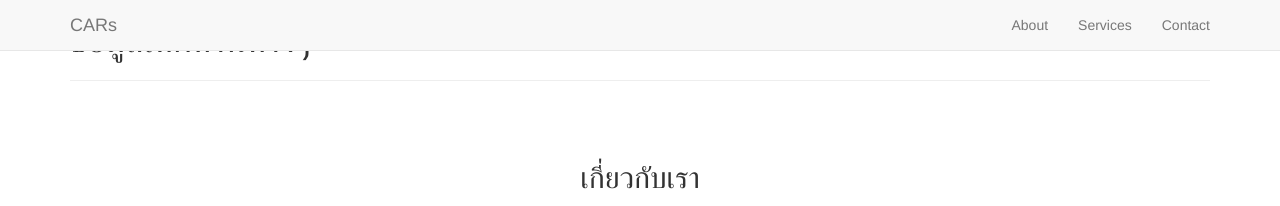
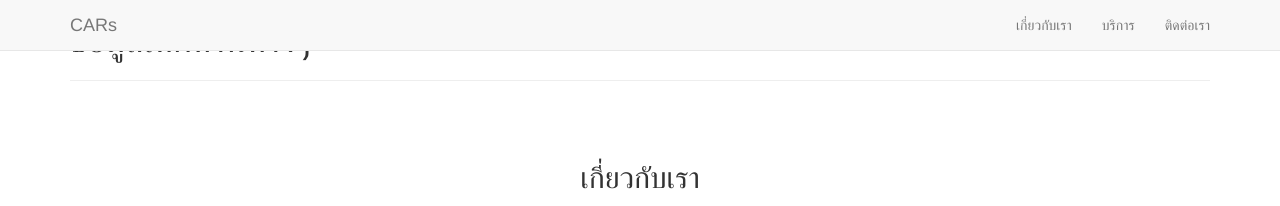
Before and after one commit to Deardigiserve/cars, a Jekyll site: the page built from _posts/2014-09-22-services-2.markdown, in a window 1280 px wide. Shown: the top 206 px of the page. Built offline with Jekyll 4.4.1, drawn with Linux system fonts in a browser that asks for light colours; nearby versions of some CDN libraries; library files that are not in the unit come from our copies.

Commit message:
Update header.html

```diff
--- a/_includes/header.html
+++ b/_includes/header.html
@@ -15,13 +15,13 @@
         <div class="collapse navbar-collapse" id="bs-example-navbar-collapse-1">
             <ul class="nav navbar-nav navbar-right">
             	<li>
-                    <a class="page-scroll" href="#about">About</a>
+                    <a class="page-scroll" href="#about">เกี่ยวกับเรา</a>
                 </li>
                 <li>
-                    <a class="page-scroll" href="#services">Services</a>
+                    <a class="page-scroll" href="#services">บริการ</a>
                 </li>
                 <li>
-                    <a class="page-scroll" href="#contact">Contact</a>
+                    <a class="page-scroll" href="#contact">ติดต่อเรา</a>
                 </li>
             </ul>
         </div>
```
